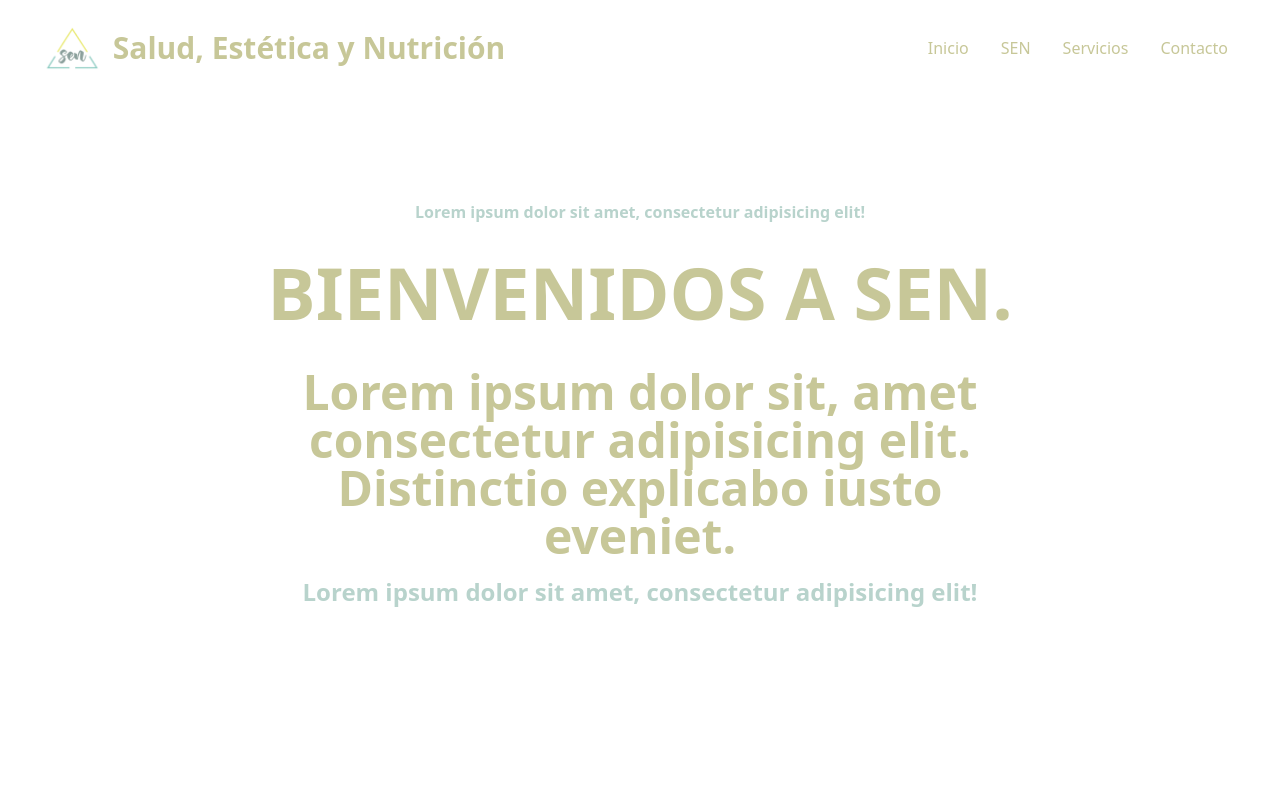
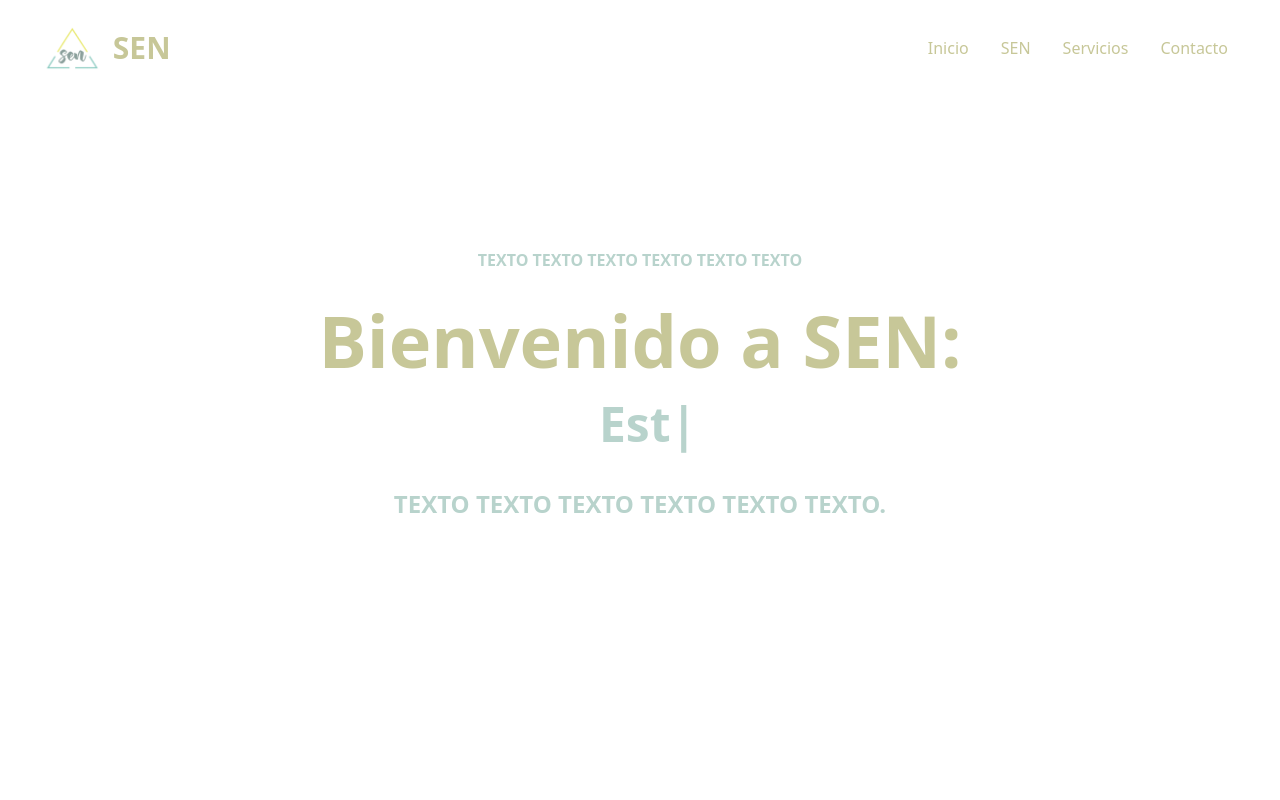
Before and after one commit to damian-arrieta/SEN, a React (Create React App) app: page / in a window 1280 px wide. Shown: the top 800 px of the page. Built offline with nearby package versions, Linux system fonts and the light colour scheme.

Commit message:
Reform Hero component

```diff
--- a/package.json
+++ b/package.json
@@ -13,6 +13,7 @@
     "react-icons": "^4.10.1",
     "react-router-dom": "^6.12.1",
     "react-scripts": "5.0.1",
+    "react-typed": "^1.2.0",
     "web-vitals": "^2.1.4"
   },
   "scripts": {
--- a/src/components/Hero.js
+++ b/src/components/Hero.js
@@ -1,21 +1,27 @@
-import React from 'react'
+import React from 'react';
+import Typed from 'react-typed';
 
 export default function Hero() {
   return (
     <div className='text-olive'>
       <div className='max-w-[800px] mt-[-96px] w-full h-screen mx-auto text-center flex flex-col justify-center'>
         <p className='text-teal font-bold p-2'>
-                Lorem ipsum dolor sit amet, consectetur adipisicing elit!
+            TEXTO TEXTO TEXTO TEXTO TEXTO TEXTO
         </p>
         <h1 className='md:text-7xl sm:text-6xl text-4xl font-bold md:py-6'>
-                BIENVENIDOS A SEN.
+          Bienvenido a SEN:
         </h1>
         <div className='flex justify-center items-center'>
-                <p className='md:text-5xl sm:text-4xl text-xl font-bold py-4'>
-                Lorem ipsum dolor sit, amet consectetur adipisicing elit. Distinctio explicabo iusto eveniet.</p>
+          <Typed
+          className='text-teal md:text-5xl sm:text-4xl text-xl font-bold md:pl-4 pl-2'
+            strings={['Salud', 'Estética', 'Nutrición']}
+            typeSpeed={120}
+            backSpeed={140}
+            loop
+          />
         </div>
-            <p className='md:text-2xl text-xl font-bold text-teal'>Lorem ipsum dolor sit amet, consectetur adipisicing elit!</p>
+        <p className='p-10 md:text-2xl text-xl font-bold text-teal'>TEXTO TEXTO TEXTO TEXTO TEXTO TEXTO.</p>
       </div>
     </div>
-  )
+  );
 }
--- a/src/components/Navbar.js
+++ b/src/components/Navbar.js
@@ -13,7 +13,7 @@ export default function Navbar() {
   return (
     <div className='flex justify-between items-center h-24 max-w-[1240px] mx-auto px-4 text-white'>
       <img className='h-12 w-auto' src={Logo} alt="SEN"/>
-      <h1 className='w-full text-3xl font-bold text-olive'>Salud, Estética y Nutrición</h1>
+      <h1 className='w-full text-3xl font-bold text-olive'>SEN</h1>
 
       <ul className='hidden md:flex'>
         <li className='p-4 text-olive'>Inicio</li>
@@ -25,7 +25,7 @@ export default function Navbar() {
         {!nav ? <MdOutlineClose className='text-olive' size={20} /> : <TiThMenu className='text-olive' size={20} />}
 
         <div className={!nav ? 'fixed left-0 top-0 w-[60%] h-full border-r bg-olive ease-in-out duration-500' : 'fixed left-[-100%]'}>
-          <h1 className='m-4 w-full text-3xl font-bold text-white'>Salud, Estética y Nutrición</h1>
+          <h1 className='m-4 w-full text-3xl font-bold text-white'>SEN</h1>
 
           <ul className='p-4 uppercase'>
             <li className='p-4 text-white'>Inicio</li>
```
Also changed, not shown: 1 other file (tests, documents, lock files or other folders). Lines whose indentation alone changed are shown as unchanged.
